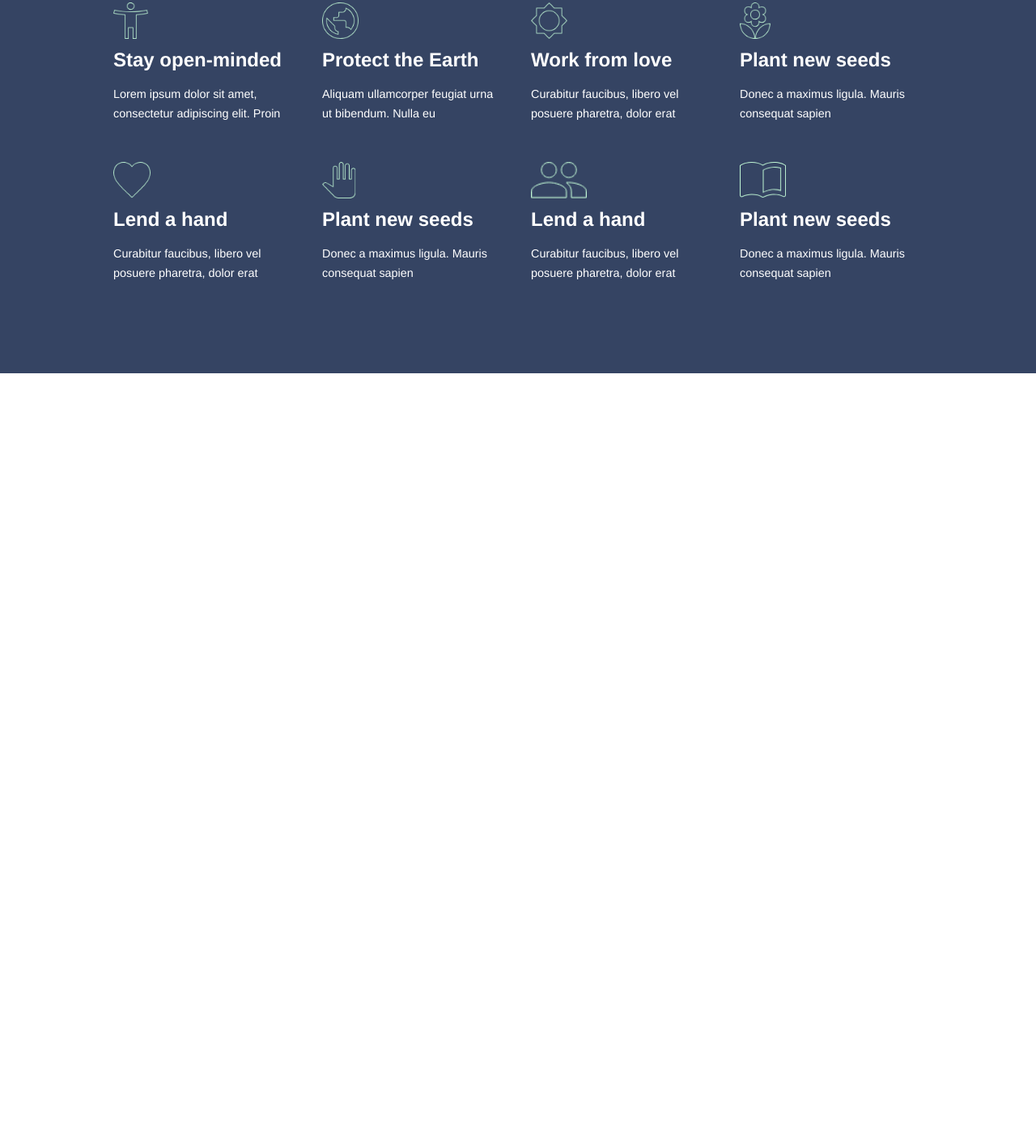
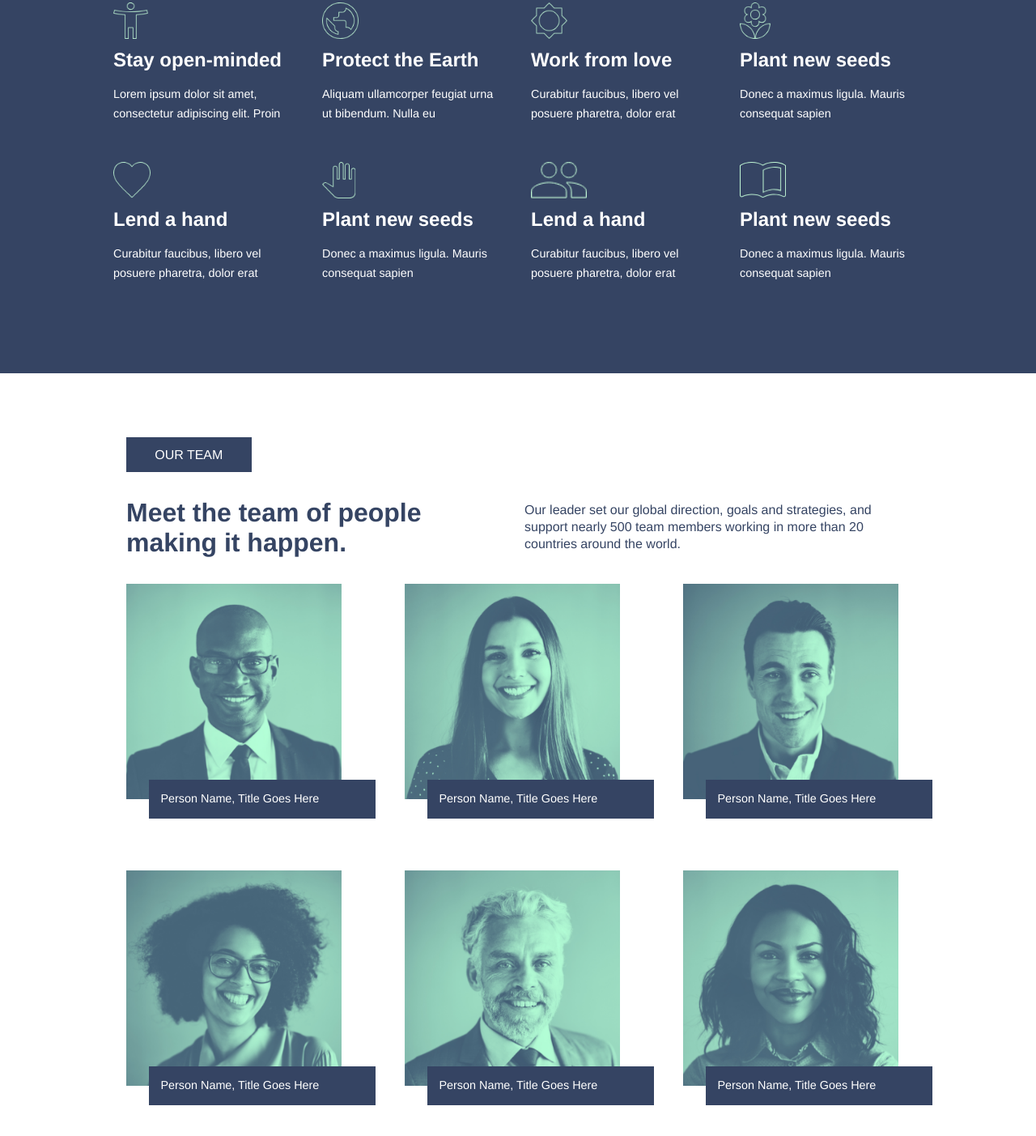
Before and after one commit to Ankit-2001/Non-profit-about-us, a plain HTML site: page index.html in a window 1280 px wide. Shown: the part 962-2365 px from the top of the page at 81% size. Before the commit the page ends 1423 px from the top, so only its background shows below. Drawn offline with Linux system fonts and the light colour scheme; a web font is replaced by a local one.

Commit message:
Created our team section

```diff
--- a/index.html
+++ b/index.html
@@ -108,5 +108,40 @@
         </div>
       </div>
     </section>
+    <section class="team-container">
+      <div class="container">
+        <div class="team-card">
+          <p class="team-title">OUR TEAM</p>
+          <p class="title-info">Meet the team of people making it happen.</p>
+          <p class="team-info">Our leader set our global direction, goals and strategies, and support nearly 500 team members working in more than 20 countries around the world.</p>
+        </div>
+        <div class="person-info">
+          <div class="info-card">
+            <img src="images/Screen-Shot-2018-10-04-at-9.35.07-PM.png" alt="person1" class="image">
+            <p class="name">Person Name, Title Goes Here</p>
+          </div>
+          <div class="info-card">
+            <img src="images/Screen-Shot-2018-10-04-at-9.35.17-PM.png" alt="person2" class="image">
+            <p class="name">Person Name, Title Goes Here</p>
+          </div>
+          <div class="info-card">
+            <img src="images/Screen-Shot-2018-10-04-at-9.35.37-PM.png" alt="person3" class="image">
+            <p class="name">Person Name, Title Goes Here</p>
+          </div>
+          <div class="info-card">
+            <img src="images/Screen-Shot-2018-10-04-at-9.36.04-PM.png" alt="person4" class="image">
+            <p class="name">Person Name, Title Goes Here</p>
+          </div>
+          <div class="info-card">
+            <img src="images/Screen-Shot-2018-10-04-at-9.36.19-PM.png" alt="person5" class="image">
+            <p class="name">Person Name, Title Goes Here</p>
+          </div>
+          <div class="info-card">
+            <img src="images/Screen-Shot-2018-10-04-at-9.37.13-PM.png" alt="person6" class="image">
+            <p class="name">Person Name, Title Goes Here</p>
+          </div>
+        </div>
+      </div>
+    </section>
   </body>
 </html>
--- a/style.css
+++ b/style.css
@@ -149,6 +149,63 @@ body {
   }
 }
 
+.team-container {
+  background-color: #fff;
+  padding: 2rem 1rem;
+
+  .team-card {
+    margin-bottom: 2rem;
+    display: flex;
+    flex-direction: column;
+    justify-content: center;
+    align-items: center;
+    gap: 2rem;
+
+    .team-title {
+      background-color: var(--light-blue);
+      color: white;
+      padding: 0.8rem 2rem;
+    }
+
+    .title-info {
+      text-align: center;
+      color: var(--light-blue);
+      font-weight: 700;
+      font-size: 1.5rem;
+    }
+
+    .team-info {
+      font-size: 1rem;
+      text-align: center;
+      color: var(--light-blue);
+      line-height: 1.3rem;
+    }
+  }
+
+  .person-info {
+    display: grid;
+    grid-template-columns: repeat(2, 1fr);
+    grid-template-rows: repeat(3, 1fr);
+    gap: 1.5rem;
+
+    .image {
+      width: 100%;
+    }
+
+    .info-card {
+      display: flex;
+      flex-direction: column;
+      .name {
+        color: white;
+        background-color: var(--light-blue);
+        padding: 0.9rem 0.9rem;
+        font-size: 0.8rem;
+        line-height: 1.4rem;
+      }
+    }
+  }
+}
+
 @media (width >= 1024px) {
   .container {
     max-width: 1000px;
@@ -214,18 +271,11 @@ body {
     padding-bottom: 4rem;
 
     .mission-card {
-      /* display: flex; */
-      /* flex-direction: row; */
-      /* justify-content: flex-start; */
       align-items: flex-start;
-      /* gap: 1.5rem; */
-
       .mission-info {
         text-align: left;
         font-size: 2rem;
         line-height: 2.5rem;
-        /* font-weight: 700; */
-        /* margin-top: 0.6rem; */
       }
     }
     .mission-details {
@@ -235,16 +285,8 @@ body {
       grid-template-rows: repeat(2, 1fr);
       grid-gap: 3rem 2rem;
 
-      /* img {
-        height: 45px;
-        color: var(--light-green);
-        margin-bottom: 0.5rem;
-      } */
-
       .details-title {
-        /* font-weight: 600; */
         font-size: 1.5rem;
-        /* margin-bottom: 1rem; */
       }
 
       .details-info {
@@ -253,4 +295,53 @@ body {
       }
     }
   }
+
+  .team-container .container {
+    background-color: #fff;
+    padding: 2rem 1rem;
+    margin: auto;
+
+    .team-card {
+      margin-bottom: 2rem;
+      display: grid;
+      grid-template-columns: repeat(2, 1fr);
+      grid-template-rows: repeat(2, 1fr);
+      gap: 1rem;
+
+      .team-title {
+        width: fit-content;
+        padding: 0.8rem 2.2rem;
+      }
+
+      .title-info {
+        text-align: left;
+        grid-area: 2/1/3/2;
+        font-size: 2rem;
+      }
+
+      .team-info {
+        text-align: left;
+       grid-area: 2/2/3/3;
+      }
+    }
+
+    .person-info {
+      display: grid;
+      grid-template-columns: repeat(3, 1fr);
+      grid-template-rows: repeat(2, 1fr);
+      gap: 2.5rem 4rem;
+
+      .image {
+        width: 95%;
+      }
+
+      .info-card {
+        .name {
+          padding: 0.8rem 0.9rem;
+          font-size: 0.9rem;
+          transform: translate(10%, -50%);
+        }
+      }
+    }
+  }
 }
```
